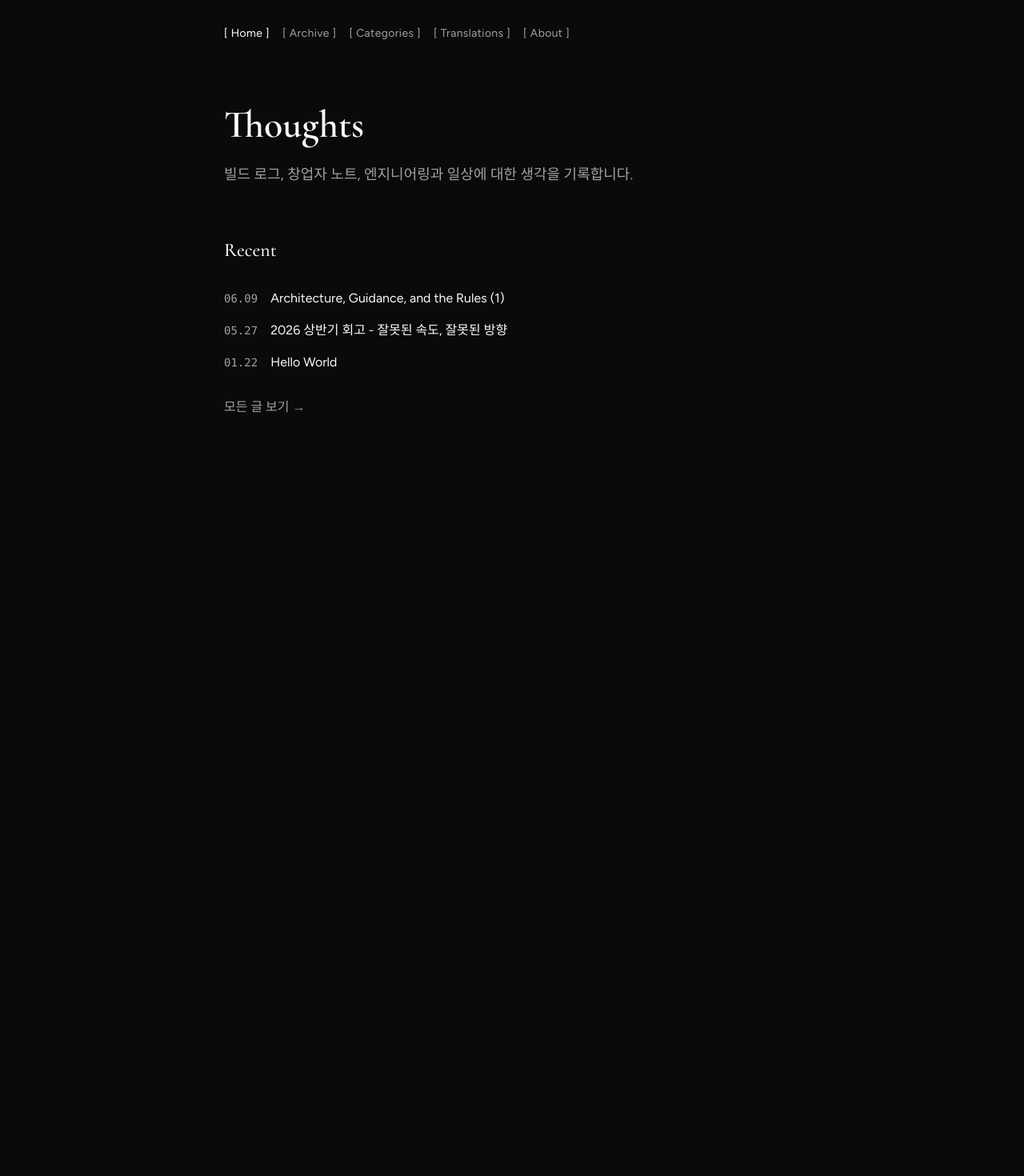
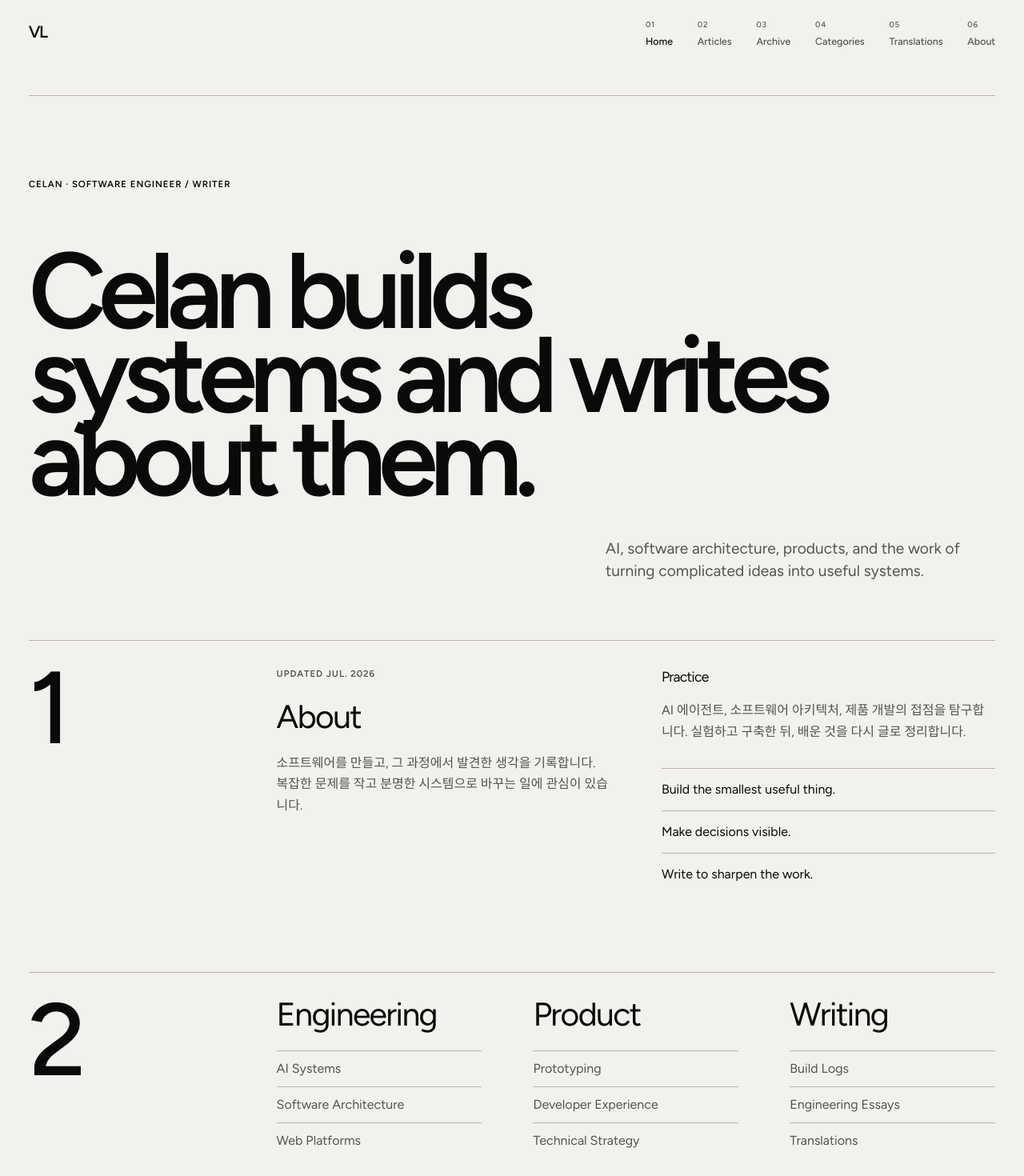
Before and after one commit to ValseLee/ValseLee.github.io, a Next.js app: page / in a window 1280 px wide. Shown: the top 1470 px of the page at 80% size. Before the commit the page ends 800 px from the top, so only its background shows below. Built offline with nearby package versions, Linux system fonts and the light colour scheme.

Commit message:
feat: redesign blog as editorial portfolio

```diff
--- a/app/about/page.tsx
+++ b/app/about/page.tsx
@@ -1,17 +1,20 @@
+import site from "@/content/site.json";
+
 export default function AboutPage() {
   return (
-    <div className="py-12">
-      <h1 className="font-serif text-4xl font-semibold mb-8">About</h1>
-
+    <article className="page-section">
+      <p className="eyebrow">{site.about.updated}</p>
+      <h1>About</h1>
       <div className="prose">
-        <p>
-          안녕하세요. 이곳은 기술과 일상에 대한 생각을 기록하는 공간입니다.
-        </p>
-        <p>
-          복잡한 것을 단순하게 정리하고, 작은 발견들을 모아 더 큰 이해로
-          연결하는 과정을 글로 남깁니다.
-        </p>
+        <p>{site.about.bio}</p>
+        <h2>Practice</h2>
+        <p>{site.about.practice}</p>
+        <ol>
+          {site.about.principles.map((principle) => (
+            <li key={principle}>{principle}</li>
+          ))}
+        </ol>
       </div>
-    </div>
+    </article>
   );
 }
--- a/app/globals.css
+++ b/app/globals.css
@@ -1,11 +1,11 @@
 @import "tailwindcss";
 
 :root {
-  --background: #0A0A0A;
-  --foreground: #FAFAFA;
-  --subtext: #A1A1A1;
-  --accent: #FFFFFF;
-  --border: #262626;
+  --background: #f2f1ed;
+  --foreground: #0a0a0a;
+  --subtext: #55534f;
+  --accent: #0a0a0a;
+  --border: #b7b4ad;
 }
 
 @theme inline {
@@ -14,47 +14,323 @@
   --color-subtext: var(--subtext);
   --color-accent: var(--accent);
   --color-border: var(--border);
-  --font-serif: var(--font-cormorant), serif;
+  --font-serif: var(--font-figtree), sans-serif;
   --font-sans: var(--font-figtree), sans-serif;
 }
 
+html {
+  scroll-behavior: smooth;
+}
+
 body {
+  margin: 0;
   background: var(--background);
   color: var(--foreground);
-  font-family: var(--font-sans);
+  font-family: var(--font-figtree), sans-serif;
+}
+
+a {
+  color: inherit;
+}
+
+.site-shell {
+  width: min(100%, 1600px);
+  margin: 0 auto;
+  padding: 0 clamp(18px, 2.8vw, 44px);
+}
+
+.site-header {
+  display: flex;
+  align-items: flex-start;
+  justify-content: space-between;
+  gap: 32px;
+  min-height: 120px;
+  padding: 24px 0;
+  border-bottom: 1px solid var(--border);
+}
+
+.site-mark {
+  font-size: 1.3rem;
+  font-weight: 600;
+  letter-spacing: -0.08em;
+  text-decoration: none;
+}
+
+.site-nav {
+  display: flex;
+  flex-wrap: wrap;
+  justify-content: flex-end;
+  gap: 12px clamp(18px, 2.4vw, 38px);
+  margin: 0;
+  padding: 0;
+  list-style: none;
+}
+
+.site-nav a {
+  display: grid;
+  gap: 4px;
+  color: var(--subtext);
+  font-size: 0.78rem;
+  font-weight: 500;
+  text-decoration: none;
+}
+
+.site-nav a span {
+  color: var(--subtext);
+  font-size: 0.62rem;
+  letter-spacing: 0.08em;
+}
+
+.site-nav a:hover,
+.site-nav a[aria-current="page"] {
+  color: var(--foreground);
+}
+
+.display-title {
+  max-width: 12ch;
+  margin: 0;
+  font-size: clamp(4rem, 10.5vw, 10.5rem);
+  font-weight: 600;
+  line-height: 0.78;
+  letter-spacing: -0.075em;
+}
+
+.hero-grid {
+  display: grid;
+  grid-template-columns: repeat(12, minmax(0, 1fr));
+  gap: 28px;
+  min-height: min(760px, calc(100vh - 120px));
+  padding: clamp(48px, 8vw, 112px) 0 72px;
+}
+
+.hero-grid > .eyebrow {
+  grid-column: 1 / 4;
+}
+
+.hero-grid > .display-title {
+  grid-column: 1 / -1;
+  align-self: center;
+}
+
+.hero-intro {
+  grid-column: 8 / -1;
+  align-self: end;
+  max-width: 46ch;
+  margin: 0;
+  color: var(--subtext);
+  font-size: clamp(1rem, 1.5vw, 1.35rem);
+  line-height: 1.45;
+}
+
+.section-grid {
+  display: grid;
+  grid-template-columns: repeat(12, minmax(0, 1fr));
+  gap: clamp(18px, 2.4vw, 38px);
+  border-top: 1px solid var(--border);
+  padding: 32px 0 96px;
+  scroll-margin-top: 16px;
+}
+
+.section-number {
+  grid-column: span 3;
+  font-size: clamp(5rem, 10vw, 9rem);
+  font-weight: 500;
+  line-height: 0.8;
+  letter-spacing: -0.06em;
+}
+
+.section-content {
+  grid-column: span 9;
+}
+
+.section-content h2,
+.section-content h3 {
+  letter-spacing: -0.04em;
+}
+
+.section-content h2 {
+  margin: 0 0 24px;
+  font-size: clamp(1.8rem, 3.2vw, 3.4rem);
+  line-height: 1;
+}
+
+.section-content h3 {
+  margin: 0 0 16px;
+  font-size: 1.1rem;
+}
+
+.section-content p {
+  max-width: 58ch;
+  color: var(--subtext);
+  line-height: 1.65;
+}
+
+.eyebrow {
+  margin: 0 0 24px;
+  font-size: 0.72rem;
+  font-weight: 600;
+  letter-spacing: 0.08em;
+  text-transform: uppercase;
+}
+
+.two-column-copy,
+.expertise-grid,
+.article-grid,
+.contact-grid {
+  display: grid;
+  grid-template-columns: repeat(2, minmax(0, 1fr));
+  gap: clamp(32px, 5vw, 80px);
+}
+
+.two-column-copy ol {
+  margin: 32px 0 0;
+  padding: 0;
+  list-style-position: inside;
+}
+
+.two-column-copy li {
+  padding: 14px 0;
+  border-top: 1px solid var(--border);
+}
+
+.expertise-grid {
+  grid-template-columns: repeat(3, minmax(0, 1fr));
+}
+
+.expertise-grid ul,
+.tag-list,
+.contact-grid ul {
+  margin: 0;
+  padding: 0;
+  list-style: none;
+}
+
+.expertise-grid li {
+  padding: 10px 0;
+  border-top: 1px solid var(--border);
+  color: var(--subtext);
+}
+
+.article-grid {
+  gap: 0 clamp(24px, 4vw, 64px);
+}
+
+.article-card {
+  padding: 0 0 48px;
+}
+
+.article-card:nth-child(n + 3) {
+  padding-top: 36px;
+  border-top: 1px solid var(--border);
+}
+
+.article-card h2 a {
+  text-decoration: none;
+}
+
+.article-card h2 a:hover {
+  text-decoration: underline;
+  text-decoration-thickness: 2px;
+  text-underline-offset: 5px;
+}
+
+.tag-list {
+  display: flex;
+  flex-wrap: wrap;
+  gap: 8px;
+  margin-top: 24px;
+}
+
+.tag-list li {
+  padding: 5px 9px;
+  border: 1px solid var(--border);
+  border-radius: 999px;
+  color: var(--subtext);
+  font-size: 0.7rem;
+}
+
+.experience-list article {
+  display: grid;
+  grid-template-columns: 1fr 2fr 2fr;
+  gap: 24px;
+  padding: 0 0 40px;
+}
+
+.experience-list h2,
+.experience-list h3,
+.experience-list p {
+  margin-top: 0;
+}
+
+.contact-grid {
+  grid-template-columns: 2fr 1fr;
+}
+
+.contact-grid > p {
+  grid-column: 1 / -1;
+  margin-top: 64px;
+  font-size: 0.75rem;
+}
+
+.contact-grid li + li {
+  margin-top: 10px;
+}
+
+.contact-link {
+  font-size: clamp(1.5rem, 4vw, 4.5rem);
+  font-weight: 500;
+  letter-spacing: -0.055em;
+  overflow-wrap: anywhere;
+  text-decoration: none;
+}
+
+.contact-link:hover {
+  text-decoration: underline;
+  text-underline-offset: 6px;
+}
+
+.page-section {
+  min-height: calc(100vh - 120px);
+  padding: clamp(56px, 8vw, 112px) 0;
+}
+
+.page-section > h1 {
+  margin: 0 0 56px;
+  font-size: clamp(4rem, 10vw, 9rem);
+  line-height: 0.85;
+  letter-spacing: -0.07em;
+}
+
+.focus-ring:focus-visible,
+a:focus-visible,
+button:focus-visible,
+input:focus-visible,
+textarea:focus-visible {
+  outline: 2px solid var(--foreground);
+  outline-offset: 4px;
 }
 
 /* MDX Content Styles */
 .prose {
+  max-width: 65ch;
   color: var(--foreground);
-  max-width: 65ch;
 }
 
 .prose h1,
 .prose h2,
 .prose h3,
 .prose h4 {
-  font-family: var(--font-serif);
-  font-weight: 600;
-  color: var(--accent);
   margin-top: 2rem;
   margin-bottom: 1rem;
+  color: var(--foreground);
+  font-family: var(--font-figtree), sans-serif;
+  font-weight: 600;
+  letter-spacing: -0.03em;
 }
 
-.prose h1 {
-  font-size: 2.5rem;
-  line-height: 1.2;
-}
-
-.prose h2 {
-  font-size: 1.875rem;
-  line-height: 1.3;
-}
-
-.prose h3 {
-  font-size: 1.5rem;
-  line-height: 1.4;
-}
+.prose h1 { font-size: 2.5rem; line-height: 1.2; }
+.prose h2 { font-size: 1.875rem; line-height: 1.3; }
+.prose h3 { font-size: 1.5rem; line-height: 1.4; }
 
 .prose p {
   margin-bottom: 1.25rem;
@@ -62,14 +338,9 @@ body {
 }
 
 .prose a {
-  color: var(--accent);
+  color: var(--foreground);
   text-decoration: underline;
   text-underline-offset: 2px;
-  transition: opacity 0.2s ease;
-}
-
-.prose a:hover {
-  opacity: 0.7;
 }
 
 .prose ul,
@@ -78,74 +349,126 @@ body {
   padding-left: 1.5rem;
 }
 
-.prose li {
-  margin-bottom: 0.5rem;
-  line-height: 1.75;
-}
-
-.prose ul li {
-  list-style-type: disc;
-}
-
-.prose ol li {
-  list-style-type: decimal;
-}
+.prose li { margin-bottom: 0.5rem; line-height: 1.75; }
+.prose ul li { list-style-type: disc; }
+.prose ol li { list-style-type: decimal; }
 
 .prose code {
-  background: var(--border);
   padding: 0.125rem 0.375rem;
   border-radius: 0.25rem;
+  background: #e4e2dc;
   font-size: 0.875em;
 }
 
 .prose pre {
-  background: var(--border);
+  margin-bottom: 1.25rem;
   padding: 1rem;
+  overflow-x: auto;
+  border: 1px solid var(--border);
   border-radius: 0.5rem;
-  overflow-x: auto;
-  margin-bottom: 1.25rem;
+  background: #e4e2dc;
 }
 
-.prose pre code {
-  background: transparent;
-  padding: 0;
+.prose pre code { padding: 0; background: transparent; }
+
+.prose blockquote {
+  margin-bottom: 1.25rem;
+  padding-left: 1rem;
+  border-left: 2px solid var(--subtext);
+  color: var(--subtext);
+  font-style: italic;
 }
 
-.prose blockquote {
-  border-left: 2px solid var(--subtext);
-  padding-left: 1rem;
-  color: var(--subtext);
-  font-style: italic;
-  margin-bottom: 1.25rem;
-}
-
-.prose strong {
-  font-weight: 600;
-  color: var(--accent);
-}
-
-.prose hr {
-  border-color: var(--border);
-  margin: 2rem 0;
-}
+.prose strong { color: var(--foreground); font-weight: 600; }
+.prose hr { margin: 2rem 0; border-color: var(--border); }
 
 .prose table {
+  display: block;
   width: 100%;
+  margin-bottom: 1.25rem;
+  overflow-x: auto;
   border-collapse: collapse;
-  margin-bottom: 1.25rem;
-  display: block;
-  overflow-x: auto;
 }
 
 .prose th,
 .prose td {
+  padding: 0.5rem 0.75rem;
   border: 1px solid var(--border);
-  padding: 0.5rem 0.75rem;
   text-align: left;
   vertical-align: top;
 }
 
-.prose th {
-  color: var(--accent);
-  font-weight: 600;
+.prose th { color: var(--foreground); font-weight: 600; }
+
+@media (max-width: 760px) {
+  .site-header {
+    display: block;
+    min-height: 0;
+  }
+
+  .site-header nav {
+    margin-top: 32px;
+    overflow-x: auto;
+  }
+
+  .site-nav {
+    width: max-content;
+    flex-wrap: nowrap;
+    justify-content: flex-start;
+    padding-bottom: 8px;
+  }
+
+  .hero-grid {
+    display: flex;
+    flex-direction: column;
+    min-height: calc(100vh - 160px);
+  }
+
+  .hero-intro {
+    margin-top: auto;
+  }
+
+  .section-number,
+  .section-content {
+    grid-column: 1 / -1;
+  }
+
+  .section-number {
+    margin-bottom: 24px;
+  }
+
+  .display-title {
+    font-size: clamp(3.5rem, 17vw, 7rem);
+    line-height: 0.86;
+  }
+
+  .two-column-copy,
+  .expertise-grid,
+  .article-grid,
+  .contact-grid {
+    grid-template-columns: 1fr;
+  }
+
+  .article-card:nth-child(n + 2) {
+    padding-top: 36px;
+    border-top: 1px solid var(--border);
+  }
+
+  .experience-list article {
+    grid-template-columns: 1fr;
+    gap: 4px;
+  }
+
+  .contact-grid > p {
+    grid-column: auto;
+  }
 }
+
+@media (prefers-reduced-motion: reduce) {
+  *,
+  *::before,
+  *::after {
+    scroll-behavior: auto !important;
+    transition: none !important;
+  }
+}
--- a/app/layout.tsx
+++ b/app/layout.tsx
@@ -1,13 +1,8 @@
 import type { Metadata } from "next";
-import { Cormorant, Figtree } from "next/font/google";
+import { Figtree } from "next/font/google";
 import Header from "@/components/Header";
+import site from "@/content/site.json";
 import "./globals.css";
-
-const cormorant = Cormorant({
-  variable: "--font-cormorant",
-  subsets: ["latin"],
-  weight: ["400", "500", "600", "700"],
-});
 
 const figtree = Figtree({
   variable: "--font-figtree",
@@ -16,8 +11,8 @@ const figtree = Figtree({
 });
 
 export const metadata: Metadata = {
-  title: "Thoughts",
-  description: "개인 미니 블로그",
+  title: site.identity.title,
+  description: site.identity.intro,
 };
 
 export default function RootLayout({
@@ -27,13 +22,8 @@ export default function RootLayout({
 }>) {
   return (
     <html lang="ko">
-      <body
-        className={`${cormorant.variable} ${figtree.variable} antialiased`}
-        style={{
-          fontFamily: "var(--font-figtree), sans-serif",
-        }}
-      >
-        <div className="min-h-screen max-w-3xl mx-auto px-6">
+      <body className={`${figtree.variable} antialiased`}>
+        <div className="site-shell">
           <Header />
           <main>{children}</main>
         </div>
--- a/app/page.tsx
+++ b/app/page.tsx
@@ -1,54 +1,132 @@
 import Link from "next/link";
+import site from "@/content/site.json";
 import { getAllPosts } from "@/lib/posts";
 
+const formatDate = (value: string) =>
+  new Intl.DateTimeFormat("ko-KR", {
+    year: "numeric",
+    month: "2-digit",
+    day: "2-digit",
+  }).format(new Date(value));
+
 export default function Home() {
-  const recentPosts = getAllPosts().slice(0, 5);
+  const posts = getAllPosts();
 
   return (
-    <div className="py-12">
-      <section className="mb-16">
-        <h1 className="font-serif text-5xl font-semibold mb-6">Thoughts</h1>
-        <p className="text-subtext text-lg leading-relaxed max-w-xl">
-          빌드 로그, 창업자 노트, 엔지니어링과 일상에 대한 생각을 기록합니다.
+    <>
+      <section className="hero-grid" aria-labelledby="home-title">
+        <p className="eyebrow">
+          {site.identity.name} · {site.identity.role}
         </p>
+        <h1 id="home-title" className="display-title">
+          {site.identity.title}
+        </h1>
+        <p className="hero-intro">{site.identity.intro}</p>
       </section>
 
-      <section>
-        <h2 className="font-serif text-2xl font-medium mb-8">Recent</h2>
-        <ul className="space-y-4">
-          {recentPosts.map((post) => {
-            const date = new Date(post.frontmatter.date);
-            const formattedDate = `${String(date.getMonth() + 1).padStart(2, "0")}.${String(date.getDate()).padStart(2, "0")}`;
+      <section id="about" className="section-grid">
+        <div className="section-number" aria-hidden="true">
+          1
+        </div>
+        <div className="section-content two-column-copy">
+          <div>
+            <p className="eyebrow">{site.about.updated}</p>
+            <h2>About</h2>
+            <p>{site.about.bio}</p>
+          </div>
+          <div>
+            <h3>Practice</h3>
+            <p>{site.about.practice}</p>
+            <ol>
+              {site.about.principles.map((principle) => (
+                <li key={principle}>{principle}</li>
+              ))}
+            </ol>
+          </div>
+        </div>
+      </section>
 
-            return (
-              <li key={post.slug}>
-                <Link
-                  href={`/posts/${post.slug}`}
-                  className="group flex items-baseline gap-4 transition-opacity duration-200 hover:opacity-70"
-                >
-                  <span className="text-subtext text-sm font-mono">
-                    {formattedDate}
-                  </span>
-                  <span className="text-foreground">
-                    {post.frontmatter.title}
-                  </span>
-                </Link>
+      <section id="expertise" className="section-grid">
+        <div className="section-number" aria-hidden="true">
+          2
+        </div>
+        <div className="section-content expertise-grid">
+          {site.expertise.map((group) => (
+            <div key={group.label}>
+              <h2>{group.label}</h2>
+              <ul>
+                {group.items.map((item) => (
+                  <li key={item}>{item}</li>
+                ))}
+              </ul>
+            </div>
+          ))}
+        </div>
+      </section>
+
+      <section id="articles" className="section-grid">
+        <div className="section-number" aria-hidden="true">
+          3
+        </div>
+        <div className="section-content article-grid">
+          {posts.map((post) => (
+            <article key={post.slug} className="article-card">
+              <p className="eyebrow">
+                {formatDate(post.frontmatter.date)} · {post.frontmatter.category}
+              </p>
+              <h2>
+                <Link href={`/posts/${post.slug}`}>{post.frontmatter.title}</Link>
+              </h2>
+              <p>{post.excerpt}</p>
+              <ul className="tag-list">
+                {post.frontmatter.tags.map((tag) => (
+                  <li key={tag}>{tag}</li>
+                ))}
+              </ul>
+            </article>
+          ))}
+        </div>
+      </section>
+
+      <section id="experience" className="section-grid">
+        <div className="section-number" aria-hidden="true">
+          4
+        </div>
+        <div className="section-content experience-list">
+          {site.experience.map((item) => (
+            <article key={`${item.period}-${item.organization}`}>
+              <p className="eyebrow">{item.period}</p>
+              <h2>{item.organization}</h2>
+              <h3>{item.role}</h3>
+              <p>{item.description}</p>
+            </article>
+          ))}
+        </div>
+      </section>
+
+      <section id="contact" className="section-grid">
+        <div className="section-number" aria-hidden="true">
+          5
+        </div>
+        <div className="section-content contact-grid">
+          <div>
+            <p className="eyebrow">Contact</p>
+            <a className="contact-link" href={`mailto:${site.contact.email}`}>
+              {site.contact.email}
+            </a>
+          </div>
+          <ul>
+            {site.contact.socials.map((social) => (
+              <li key={social.url}>
+                <a href={social.url} target="_blank" rel="noreferrer">
+                  {social.label} ↗
+                </a>
               </li>
-            );
-          })}
-        </ul>
-
-        {recentPosts.length === 0 && (
-          <p className="text-subtext">아직 작성된 글이 없습니다.</p>
-        )}
-
-        <Link
-          href="/archive"
-          className="inline-block mt-8 text-subtext hover:text-foreground transition-colors duration-200"
-        >
-          모든 글 보기 →
-        </Link>
+            ))}
+          </ul>
+          <p>{site.contact.copyright}</p>
+        </div>
       </section>
-    </div>
+    </>
   );
 }
--- a/components/Header.tsx
+++ b/components/Header.tsx
@@ -5,6 +5,7 @@ import { usePathname } from "next/navigation";
 
 const navItems = [
   { href: "/", label: "Home" },
+  { href: "/#articles", label: "Articles" },
   { href: "/archive", label: "Archive" },
   { href: "/categories", label: "Categories" },
   { href: "/translations", label: "Translations" },
@@ -15,22 +16,27 @@ export default function Header() {
   const pathname = usePathname();
 
   return (
-    <header className="py-8">
-      <nav className="flex flex-wrap gap-4 justify-center sm:justify-start">
-        {navItems.map((item) => {
-          const isActive = pathname === item.href;
-          return (
-            <Link
-              key={item.href}
-              href={item.href}
-              className={`text-sm tracking-wide transition-opacity duration-200 hover:opacity-70 ${
-                isActive ? "text-accent" : "text-subtext"
-              }`}
-            >
-              [ {item.label} ]
-            </Link>
-          );
-        })}
+    <header className="site-header">
+      <Link href="/" className="site-mark" aria-label="Home">
+        VL
+      </Link>
+      <nav aria-label="Primary navigation">
+        <ol className="site-nav">
+          {navItems.map((item, index) => {
+            const isActive = item.href === "/"
+              ? pathname === "/"
+              : item.href !== "/#articles" && pathname.startsWith(item.href);
+
+            return (
+              <li key={item.href}>
+                <Link href={item.href} aria-current={isActive ? "page" : undefined}>
+                  <span aria-hidden="true">{String(index + 1).padStart(2, "0")}</span>
+                  {item.label}
+                </Link>
+              </li>
+            );
+          })}
+        </ol>
       </nav>
     </header>
   );
--- a/scripts/verify-content.mjs
+++ b/scripts/verify-content.mjs
@@ -76,4 +76,9 @@ for (const relPath of searchableFiles) {
 const header = read("components/Header.tsx");
 assert(!header.includes('href: "/graph"'), "Header must not expose the inactive Graph page");
 
+const home = read("app/page.tsx");
+for (const section of ["about", "expertise", "articles", "experience", "contact"]) {
+  assert(home.includes(`id=\"${section}\"`), `home missing ${section} section`);
+}
+
 console.log(`verified ${actualSlugs.length} translations and no admin coupling`);
```
